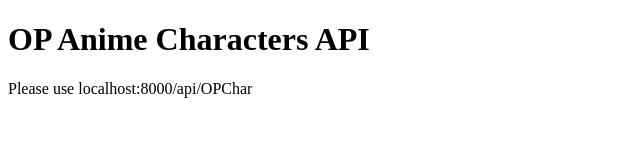
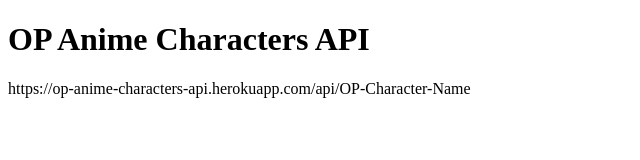
Before and after one commit to HunterKoehn/op-anime-characters-api, a website: page index.html in a window 1280 px wide. Shown: the whole page, without its empty margins (0-640 px from the left). Drawn offline with Linux system fonts and the light colour scheme.

Commit message:
updated html documentation

```diff
--- a/index.html
+++ b/index.html
@@ -8,6 +8,6 @@
 </head>
 <body>
     <h1>OP Anime Characters API</h1>
-    <p>Please use localhost:8000/api/OPChar</p>
+    <p>https://op-anime-characters-api.herokuapp.com/api/OP-Character-Name</p>
 </body>
 </html>
```
